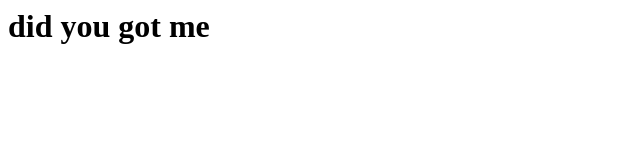
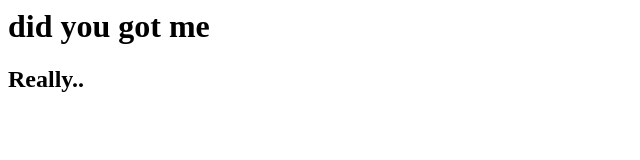
Before and after one commit to Abhi1289shah/html-css-js, a plain HTML site: page index.html in a window 1280 px wide. Shown: the whole page, without its empty margins (0-640 px from the left). Drawn offline with Linux system fonts and the light colour scheme.

Commit message:
Update index.html

```diff
--- a/index.html
+++ b/index.html
@@ -1 +1,2 @@
 <h1>did you got me</h2>
+<h2> Really..</h2>
```
